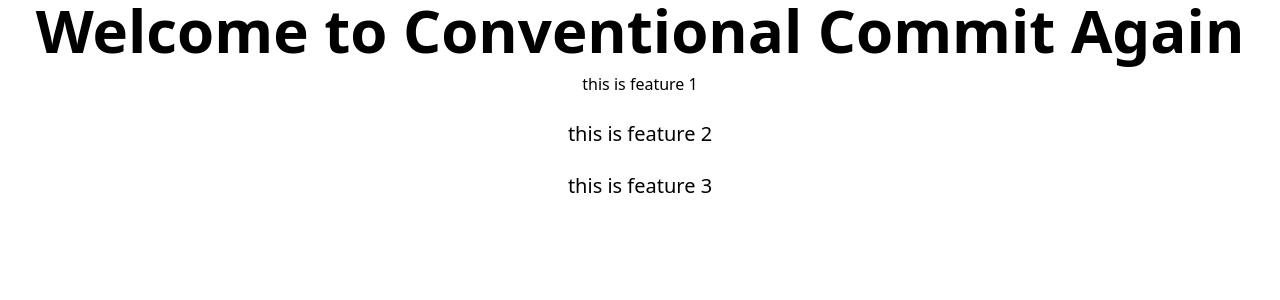
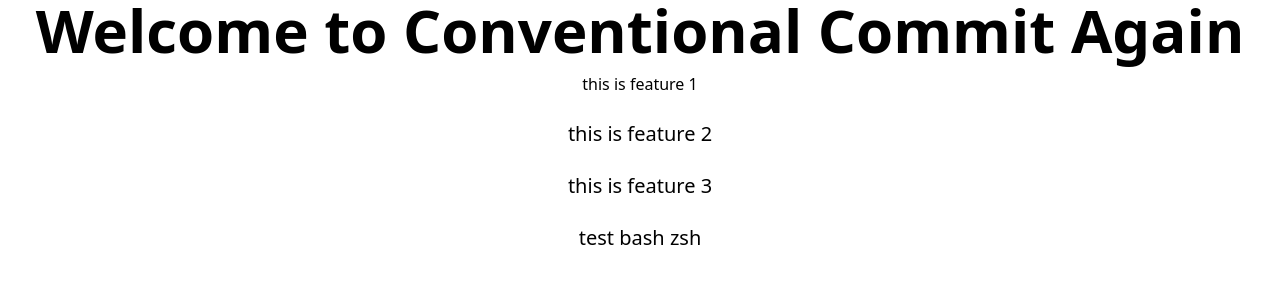
Before and after one commit to rizaadi/learn-conventional-commit, a Next.js app: page / in a window 1280 px wide. Shown: the top 300 px of the page. Built offline with nearby package versions, Linux system fonts and the light colour scheme.

Commit message:
fix: test bash zsh

```diff
--- a/pages/index.js
+++ b/pages/index.js
@@ -18,6 +18,7 @@ export default function Home() {
         <p className='p-3 text-base text-center'>this is feature 1</p>
         <p className='p-3 text-xl text-center'>this is feature 2</p>
         <p className='p-3 text-xl text-center'>this is feature 3</p>
+        <p className='p-3 text-xl text-center'>test bash zsh</p>
       </main>
     </div>
   );
```
